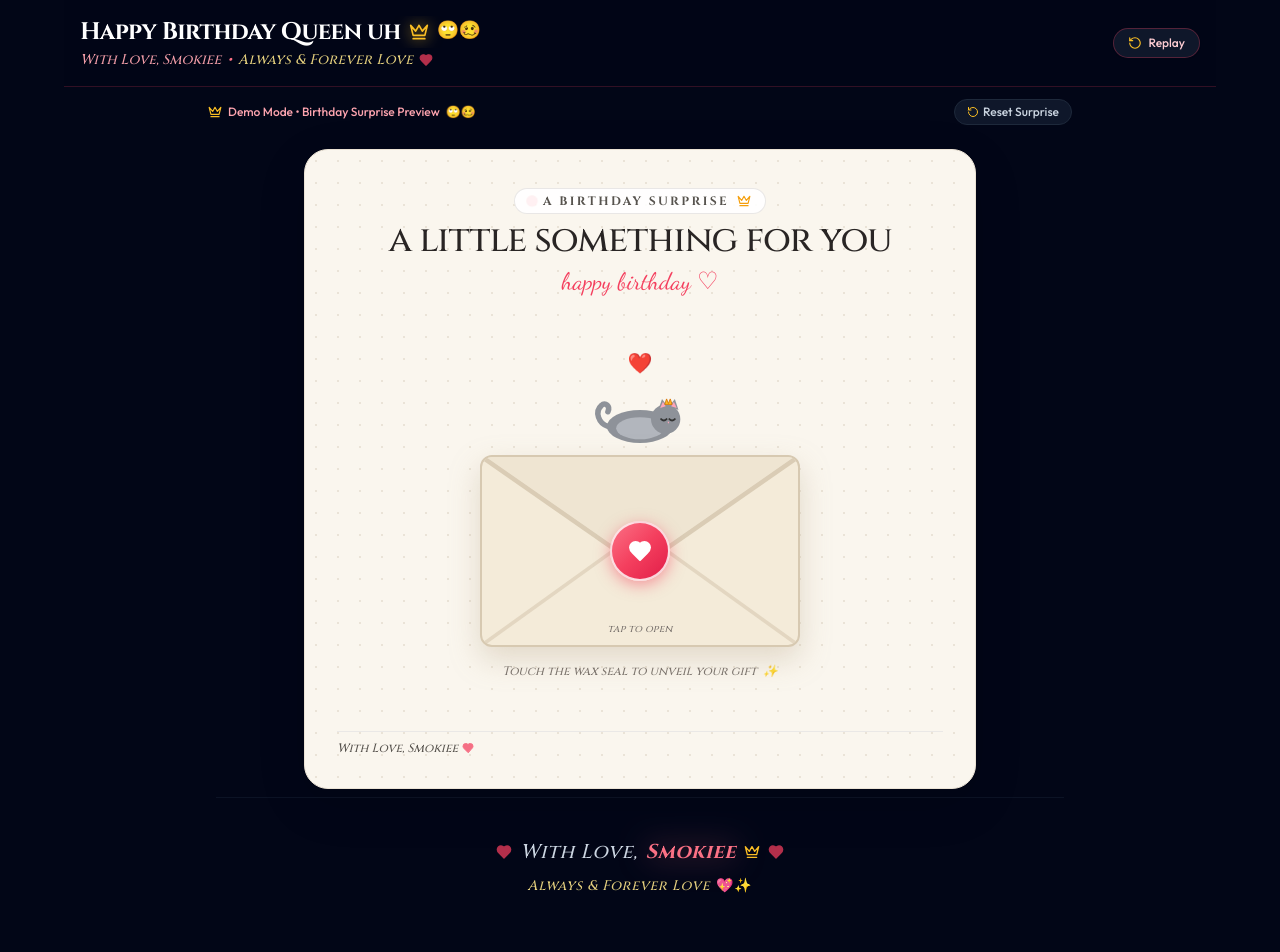
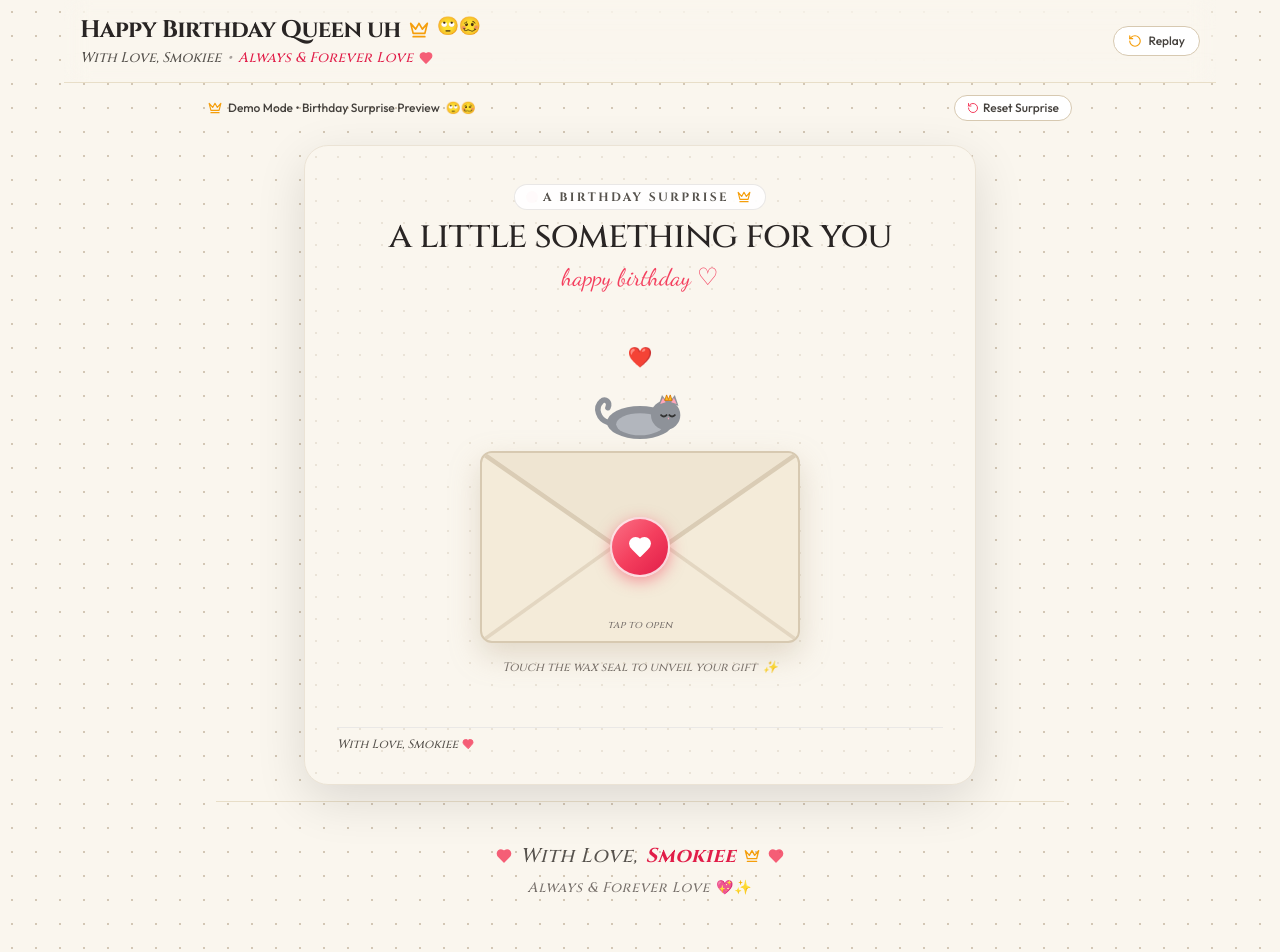
Before and after one commit to abulhasan-18/happy-birthday-queen, a Next.js app: page /demo in a window 1280 px wide. Shown: the top 952 px of the page. Built offline with nearby package versions, Linux system fonts and the light colour scheme.

Commit message:
style: harmonized entire website color palette to match warm cream & wax-seal envelope theme

```diff
--- a/src/app/demo/page.tsx
+++ b/src/app/demo/page.tsx
@@ -14,11 +14,17 @@ export default function DemoPage() {
   };
 
   return (
-    <main className="relative min-h-screen w-full bg-slate-950 text-slate-100 flex flex-col items-center justify-start overflow-x-hidden">
-      {/* Ambient background lighting */}
-      <div className="fixed top-0 left-1/4 w-96 h-96 bg-emerald-500/10 rounded-full blur-3xl pointer-events-none -z-10 animate-pulse"></div>
+    <main
+      className="relative min-h-screen w-full bg-[#FAF6EE] text-stone-800 flex flex-col items-center justify-start overflow-x-hidden"
+      style={{
+        backgroundImage: "radial-gradient(#d3c7b5 1px, transparent 1px)",
+        backgroundSize: "24px 24px",
+      }}
+    >
+      {/* Soft warm ambient lighting */}
+      <div className="fixed top-0 left-1/4 w-[420px] h-[420px] bg-amber-200/25 rounded-full blur-3xl pointer-events-none -z-10 animate-pulse"></div>
       <div
-        className="fixed bottom-1/4 right-1/4 w-96 h-96 bg-rose-500/10 rounded-full blur-3xl pointer-events-none -z-10 animate-pulse"
+        className="fixed bottom-1/4 right-1/4 w-[420px] h-[420px] bg-rose-200/25 rounded-full blur-3xl pointer-events-none -z-10 animate-pulse"
         style={{ animationDelay: "2s" }}
       ></div>
 
@@ -26,17 +32,17 @@ export default function DemoPage() {
       <Header onReplay={handleReplay} />
 
       {/* Demo Pill Notice */}
-      <div className="w-full max-w-4xl px-4 pt-3 flex items-center justify-between text-xs text-slate-400">
-        <span className="inline-flex items-center gap-1.5 text-rose-300 font-medium">
-          <Crown className="w-3.5 h-3.5 text-amber-400" />
+      <div className="w-full max-w-4xl px-4 pt-3 flex items-center justify-between text-xs text-stone-600">
+        <span className="inline-flex items-center gap-1.5 text-stone-700 font-medium">
+          <Crown className="w-3.5 h-3.5 text-amber-500" />
           <span>Demo Mode • Birthday Surprise Preview</span>
           <span className="text-xs">🙄🥴</span>
         </span>
         <button
           onClick={handleReplay}
-          className="inline-flex items-center gap-1 px-3 py-1 rounded-full bg-slate-900 border border-slate-800 text-slate-300 hover:text-white transition-colors text-xs font-medium cursor-pointer active:scale-95"
+          className="inline-flex items-center gap-1 px-3 py-1 rounded-full bg-white border border-[#D7C9B1] text-stone-700 hover:text-stone-900 transition-colors text-xs font-medium cursor-pointer shadow-2xs active:scale-95"
         >
-          <RotateCcw className="w-3 h-3 text-amber-400" />
+          <RotateCcw className="w-3 h-3 text-rose-500" />
           <span>Reset Surprise</span>
         </button>
       </div>
--- a/src/app/globals.css
+++ b/src/app/globals.css
@@ -3,8 +3,8 @@
 @tailwind utilities;
 
 :root {
-  --background: #0f172a;
-  --foreground: #f8fafc;
+  --background: #FAF6EE;
+  --foreground: #292524;
 }
 
 body {
--- a/src/app/page.tsx
+++ b/src/app/page.tsx
@@ -36,11 +36,17 @@ export default function Home() {
   }
 
   return (
-    <main className="relative min-h-screen w-full bg-slate-950 text-slate-100 flex flex-col items-center justify-start overflow-x-hidden">
-      {/* Ambient background lighting */}
-      <div className="fixed top-0 left-1/4 w-96 h-96 bg-emerald-500/10 rounded-full blur-3xl pointer-events-none -z-10 animate-pulse"></div>
+    <main
+      className="relative min-h-screen w-full bg-[#FAF6EE] text-stone-800 flex flex-col items-center justify-start overflow-x-hidden"
+      style={{
+        backgroundImage: "radial-gradient(#d3c7b5 1px, transparent 1px)",
+        backgroundSize: "24px 24px",
+      }}
+    >
+      {/* Soft warm ambient lighting matching envelope palette */}
+      <div className="fixed top-0 left-1/4 w-[420px] h-[420px] bg-amber-200/25 rounded-full blur-3xl pointer-events-none -z-10 animate-pulse"></div>
       <div
-        className="fixed bottom-1/4 right-1/4 w-96 h-96 bg-rose-500/10 rounded-full blur-3xl pointer-events-none -z-10 animate-pulse"
+        className="fixed bottom-1/4 right-1/4 w-[420px] h-[420px] bg-rose-200/25 rounded-full blur-3xl pointer-events-none -z-10 animate-pulse"
         style={{ animationDelay: "2s" }}
       ></div>
 
--- a/src/components/BirthdayCountdown.tsx
+++ b/src/components/BirthdayCountdown.tsx
@@ -129,17 +129,17 @@ export default function BirthdayCountdown({ onUnlock }: BirthdayCountdownProps)
   return (
     <div className="w-full max-w-4xl mx-auto flex flex-col items-center justify-center p-4 sm:p-8 text-center select-none animate-fadeIn">
       {/* Royal Sentence */}
-      <p className="text-base sm:text-xl font-serif italic text-rose-200/90 max-w-lg mb-8 sm:mb-12 drop-shadow-sm">
+      <p className="text-base sm:text-xl font-serif italic text-stone-700 max-w-lg mb-8 sm:mb-12 drop-shadow-2xs">
         &ldquo;The royal doors unlock when Her Majesty’s special day arrives...&rdquo;
       </p>
 
       {/* FLIP CLOCK CONTAINER */}
-      <div className="flex items-center justify-center gap-1 min-[380px]:gap-2 sm:gap-4 md:gap-6 flex-nowrap max-w-full px-1">
+      <div className="flex items-center justify-center gap-1.5 min-[380px]:gap-2.5 sm:gap-4 md:gap-6 flex-nowrap max-w-full px-1">
         {/* DAYS FLIP CARD: Only shown when days > 0 (Never shows 0 days!) */}
         {timeLeft.days > 0 && (
           <>
             <FlipCard value={timeLeft.days} label={timeLeft.days === 1 ? "Day" : "Days"} />
-            <span className="text-lg sm:text-3xl text-rose-400/80 font-bold mb-3 sm:mb-6 select-none">:</span>
+            <span className="text-xl sm:text-3xl text-rose-500 font-bold mb-3 sm:mb-6 select-none">:</span>
           </>
         )}
 
@@ -147,13 +147,13 @@ export default function BirthdayCountdown({ onUnlock }: BirthdayCountdownProps)
         {(timeLeft.days > 0 || timeLeft.hours > 0) && (
           <>
             <FlipCard value={timeLeft.hours} label="Hours" />
-            <span className="text-lg sm:text-3xl text-rose-400/80 font-bold mb-3 sm:mb-6 select-none">:</span>
+            <span className="text-xl sm:text-3xl text-rose-500 font-bold mb-3 sm:mb-6 select-none">:</span>
           </>
         )}
 
         {/* MINUTES FLIP CARD */}
         <FlipCard value={timeLeft.minutes} label="Mins" />
-        <span className="text-lg sm:text-3xl text-rose-400/80 font-bold mb-3 sm:mb-6 select-none">:</span>
+        <span className="text-xl sm:text-3xl text-rose-500 font-bold mb-3 sm:mb-6 select-none">:</span>
 
         {/* SECONDS FLIP CARD (Flips every second!) */}
         <FlipCard value={timeLeft.seconds} label="Secs" />
@@ -161,7 +161,7 @@ export default function BirthdayCountdown({ onUnlock }: BirthdayCountdownProps)
 
       {/* Bottom Dedication: With Love, Smokiee • Always & Forever Love */}
       <div className="mt-12 sm:mt-16 flex flex-col items-center">
-        <p className="text-sm sm:text-base italic font-serif text-rose-300 flex items-center gap-1.5">
+        <p className="text-sm sm:text-base italic font-serif text-stone-600 flex items-center gap-1.5">
           <span>With Love, Smokiee • Always &amp; Forever Love</span>
           <Heart className="w-4 h-4 fill-rose-500 text-rose-500 inline animate-pulse" />
         </p>
--- a/src/components/FlipCard.tsx
+++ b/src/components/FlipCard.tsx
@@ -31,29 +31,29 @@ export default function FlipCard({ value, label }: FlipCardProps) {
 
   return (
     <div className="flex flex-col items-center">
-      {/* 3D Flip Card Container */}
+      {/* 3D Flip Card Container Styled to Match the Letter Envelope */}
       <div
         className={`relative ${
           isThreeDigits
             ? "w-[4.2rem] min-[380px]:w-[4.8rem] sm:w-28 md:w-32 px-1"
             : "w-[3.5rem] min-[380px]:w-[3.9rem] sm:w-22 md:w-26"
-        } h-[4.5rem] min-[380px]:h-[5rem] sm:h-26 md:h-30 rounded-xl sm:rounded-2xl bg-gradient-to-b from-slate-900 via-slate-950 to-slate-900 border border-rose-500/30 shadow-[0_6px_25px_rgba(255,77,109,0.25)] flex items-center justify-center select-none overflow-hidden perspective-500 transition-all duration-300`}
+        } h-[4.5rem] min-[380px]:h-[5rem] sm:h-26 md:h-30 rounded-xl sm:rounded-2xl bg-gradient-to-b from-[#FFFDF9] via-[#F4EBD9] to-[#EAE0CD] border-2 border-[#D7C9B1] shadow-[0_8px_25px_rgba(180,160,130,0.35),_0_2px_8px_rgba(244,63,94,0.12)] flex items-center justify-center select-none overflow-hidden perspective-500 transition-all duration-300`}
       >
-        {/* Subtle Horizontal Divider line across middle */}
-        <div className="absolute inset-x-0 top-1/2 h-[1px] bg-slate-950/80 z-20 shadow-xs"></div>
+        {/* Subtle Horizontal Divider line across middle (envelope crease style) */}
+        <div className="absolute inset-x-0 top-1/2 h-[1.5px] bg-[#C8B8A0]/70 z-20 shadow-2xs"></div>
 
-        {/* Subtle Corner Highlights */}
-        <div className="absolute top-1 left-1.5 w-1 h-1 rounded-full bg-rose-400/40"></div>
-        <div className="absolute top-1 right-1.5 w-1 h-1 rounded-full bg-rose-400/40"></div>
+        {/* Subtle Corner Wax Dots (matching the pink wax seal) */}
+        <div className="absolute top-1.5 left-2 w-1 h-1 rounded-full bg-rose-400/70"></div>
+        <div className="absolute top-1.5 right-2 w-1 h-1 rounded-full bg-rose-400/70"></div>
 
-        {/* Current Digit */}
+        {/* Current Digit (Rich Wax Seal Rose / Ruby Red) */}
         <span
           key={currentVal}
           className={`font-mono ${
             isThreeDigits
               ? "text-xl min-[380px]:text-2xl sm:text-3xl md:text-4xl tracking-tight sm:tracking-normal"
               : "text-2xl min-[380px]:text-3xl sm:text-4xl md:text-5xl tracking-wider"
-          } font-extrabold text-transparent bg-clip-text bg-gradient-to-b from-white via-rose-100 to-rose-300 drop-shadow-[0_2px_12px_rgba(255,77,109,0.5)] ${
+          } font-extrabold text-transparent bg-clip-text bg-gradient-to-b from-[#BE123C] via-[#E11D48] to-[#9F1239] drop-shadow-[0_1px_4px_rgba(190,18,60,0.3)] ${
             isFlipping ? "animate-flipDown" : ""
           }`}
         >
@@ -61,8 +61,8 @@ export default function FlipCard({ value, label }: FlipCardProps) {
         </span>
       </div>
 
-      {/* Label (Days, Hours, Mins, Secs) */}
-      <span className="mt-1.5 text-[10px] min-[380px]:text-[11px] sm:text-xs font-serif uppercase tracking-wider sm:tracking-widest text-rose-200/80 font-semibold">
+      {/* Label (Days, Hours, Mins, Secs) in Warm Stone Typography */}
+      <span className="mt-1.5 text-[10px] min-[380px]:text-[11px] sm:text-xs font-serif uppercase tracking-wider sm:tracking-widest text-stone-600 font-semibold">
         {label}
       </span>
     </div>
--- a/src/components/Footer.tsx
+++ b/src/components/Footer.tsx
@@ -5,22 +5,22 @@ import { Heart, Crown } from "@/components/Icons";
 
 export default function Footer() {
   return (
-    <footer className="w-full max-w-6xl mx-auto py-8 sm:py-10 flex flex-col items-center justify-center gap-2.5 text-center select-none border-t border-slate-900/80 mt-2">
+    <footer className="w-full max-w-6xl mx-auto py-8 sm:py-10 flex flex-col items-center justify-center gap-2 text-center select-none border-t border-[#E8DEC8] mt-4">
       <div className="flex items-center justify-center gap-2">
         <Heart className="w-4 h-4 text-rose-500 fill-rose-500 animate-pulse" />
-        <p className="text-slate-300 text-lg sm:text-xl tracking-wide flex items-center gap-2">
-          <span className="italic font-serif text-slate-300">With Love,</span>
-          <span className="italic font-serif font-bold text-rose-400 drop-shadow-[0_0_15px_rgba(251,113,133,0.6)]">
+        <p className="text-stone-700 text-lg sm:text-xl tracking-wide flex items-center gap-2">
+          <span className="italic font-serif text-stone-600">With Love,</span>
+          <span className="italic font-serif font-bold text-rose-600 drop-shadow-2xs">
             Smokiee
           </span>
-          <Crown className="w-4 h-4 text-amber-400" />
+          <Crown className="w-4 h-4 text-amber-500" />
         </p>
         <Heart className="w-4 h-4 text-rose-500 fill-rose-500 animate-pulse" />
       </div>
 
-      <p className="text-xs sm:text-sm text-amber-200/90 font-serif italic tracking-wider flex items-center justify-center gap-1.5">
+      <p className="text-xs sm:text-sm text-stone-500 font-serif italic tracking-wider flex items-center justify-center gap-1.5">
         <span>Always &amp; Forever Love</span>
-        <span className="text-rose-400 not-italic">💖✨</span>
+        <span className="text-rose-500 not-italic">💖✨</span>
       </p>
     </footer>
   );
--- a/src/components/Header.tsx
+++ b/src/components/Header.tsx
@@ -9,18 +9,18 @@ interface HeaderProps {
 
 export default function Header({ onReplay }: HeaderProps) {
   return (
-    <header className="w-full max-w-6xl mx-auto px-3 sm:px-4 py-2.5 sm:py-4 flex flex-row items-center justify-between gap-2 sm:gap-3 border-b border-rose-500/20 bg-slate-950/85 backdrop-blur-md sticky top-0 z-50">
+    <header className="w-full max-w-6xl mx-auto px-3 sm:px-4 py-2.5 sm:py-3.5 flex flex-row items-center justify-between gap-2 sm:gap-3 border-b border-[#E8DEC8] bg-[#FAF6EE]/92 backdrop-blur-md sticky top-0 z-50 shadow-2xs">
       {/* Top Title: Happy Birthday Queen uh / With Love Smokiee / Always & Forever Love */}
       <div className="flex flex-col items-start justify-center gap-0.5 min-w-0">
-        <h1 className="text-base min-[390px]:text-lg sm:text-2xl font-bold tracking-tight text-white flex items-center gap-1.5 sm:gap-2 font-serif truncate">
+        <h1 className="text-base min-[390px]:text-lg sm:text-2xl font-bold tracking-tight text-stone-800 flex items-center gap-1.5 sm:gap-2 font-serif truncate">
           <span>Happy Birthday Queen uh</span>
-          <Crown className="w-3.5 h-3.5 sm:w-5 sm:h-5 text-amber-400 drop-shadow-[0_0_8px_rgba(251,191,36,0.8)] shrink-0" />
+          <Crown className="w-3.5 h-3.5 sm:w-5 sm:h-5 text-amber-500 drop-shadow-xs shrink-0" />
           <span className="text-sm min-[390px]:text-base sm:text-lg animate-bounce select-none shrink-0">🙄🥴</span>
         </h1>
-        <p className="text-[11px] min-[390px]:text-xs sm:text-sm italic font-serif text-rose-300/95 flex items-center gap-1 sm:gap-1.5 flex-wrap">
+        <p className="text-[11px] min-[390px]:text-xs sm:text-sm italic font-serif text-stone-600 flex items-center gap-1 sm:gap-1.5 flex-wrap">
           <span>With Love, Smokiee</span>
-          <span className="text-rose-400">•</span>
-          <span className="text-amber-200/90 font-medium tracking-wide">Always &amp; Forever Love</span>
+          <span className="text-stone-400">•</span>
+          <span className="text-rose-600 font-medium tracking-wide">Always &amp; Forever Love</span>
           <Heart className="w-3 h-3 sm:w-3.5 sm:h-3.5 fill-rose-500 text-rose-500 inline animate-pulse shrink-0" />
         </p>
       </div>
@@ -29,10 +29,10 @@ export default function Header({ onReplay }: HeaderProps) {
       <div className="flex items-center shrink-0">
         <button
           onClick={onReplay}
-          className="px-2.5 min-[390px]:px-3.5 py-1 sm:py-1.5 rounded-full bg-slate-900 border border-rose-500/30 text-rose-200 hover:text-white hover:border-rose-400 text-[11px] sm:text-xs flex items-center gap-1 sm:gap-1.5 transition-all cursor-pointer font-medium shadow-sm active:scale-95 touch-manipulation"
+          className="px-2.5 min-[390px]:px-3.5 py-1 sm:py-1.5 rounded-full bg-white border border-[#D7C9B1] text-stone-700 hover:text-stone-900 text-[11px] sm:text-xs flex items-center gap-1 sm:gap-1.5 transition-all cursor-pointer font-medium shadow-2xs active:scale-95 touch-manipulation"
           title="Replay gift from start"
         >
-          <RotateCcw className="w-3 h-3 sm:w-3.5 sm:h-3.5 text-amber-400" />
+          <RotateCcw className="w-3 h-3 sm:w-3.5 sm:h-3.5 text-amber-500" />
           <span>Replay</span>
         </button>
       </div>
```
